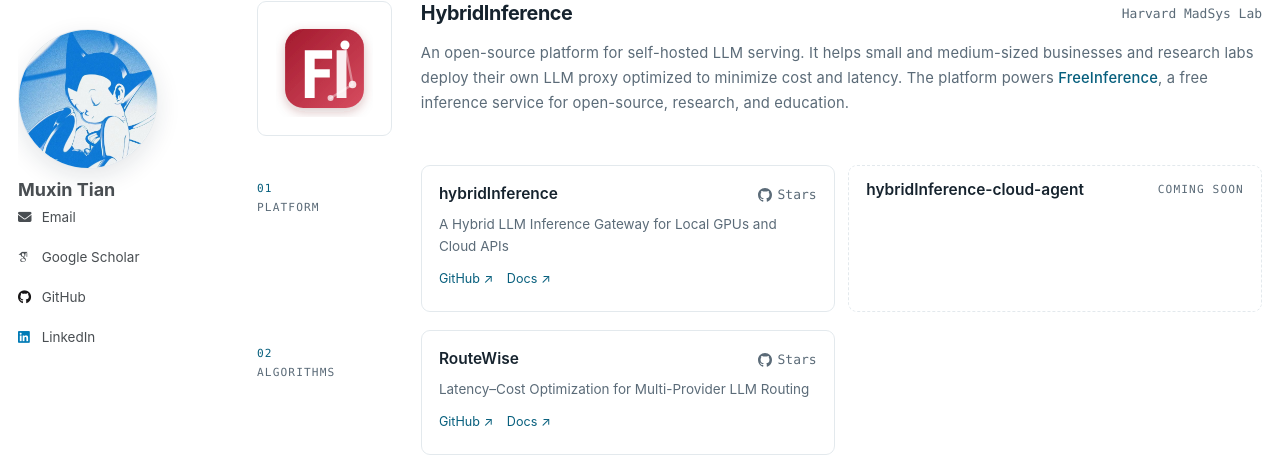
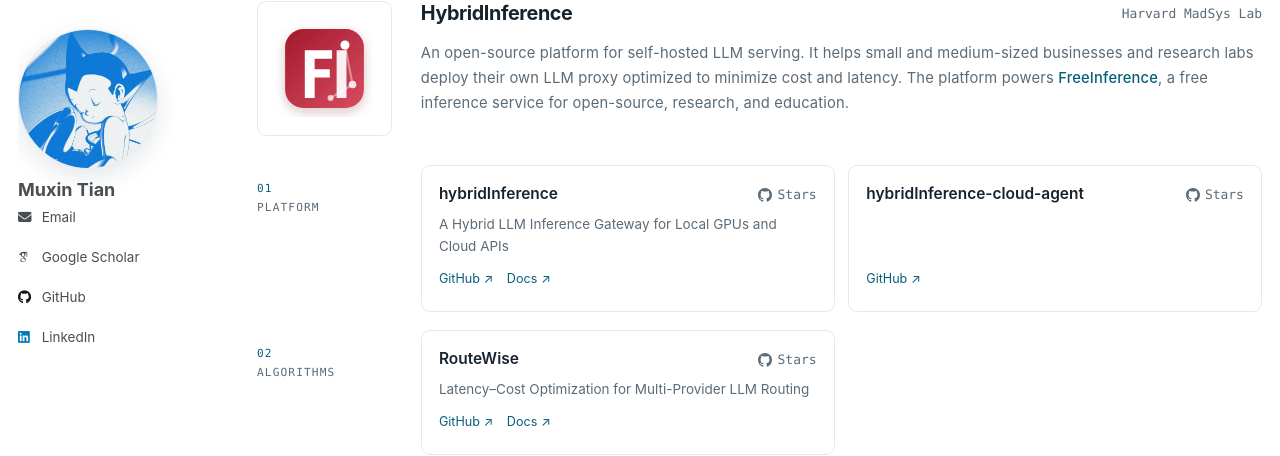
Before and after one commit to realtmxi/realtmxi.github.io, a Jekyll site: the page built from _pages/projects.md, in a window 1280 px wide and 900 px high, scrolled down 400 px. Shown: the part 77-533 px from the top of the window. Built offline with Jekyll 4.4.1, drawn with Linux system fonts in a browser that asks for light colours; some web fonts are replaced; comment, search, counter and statistics services are not loaded.

Commit message:
Update cloud agent project with open-source repository

```diff
--- a/_pages/projects.md
+++ b/_pages/projects.md
@@ -357,10 +357,13 @@
             <a href="https://doc.hybridinference.org/" target="_blank" rel="noopener noreferrer" aria-label="hybridInference documentation">Docs <span aria-hidden="true">↗</span></a>
           </div>
         </div>
-        <div class="project-tile project-tile--soon">
+        <div class="project-tile">
           <div class="project-tile__header">
             <h5 class="project-tile__title">hybridInference-cloud-agent</h5>
-            <span class="project-tile__status">Coming soon</span>
+            {% include github-stars.html repo="HarvardMadSys/hybridInference-cloud-agent" %}
+          </div>
+          <div class="project-tile__links">
+            <a href="https://github.com/HarvardMadSys/hybridInference-cloud-agent" target="_blank" rel="noopener noreferrer" aria-label="hybridInference-cloud-agent on GitHub">GitHub <span aria-hidden="true">↗</span></a>
           </div>
         </div>
       </div>
```
